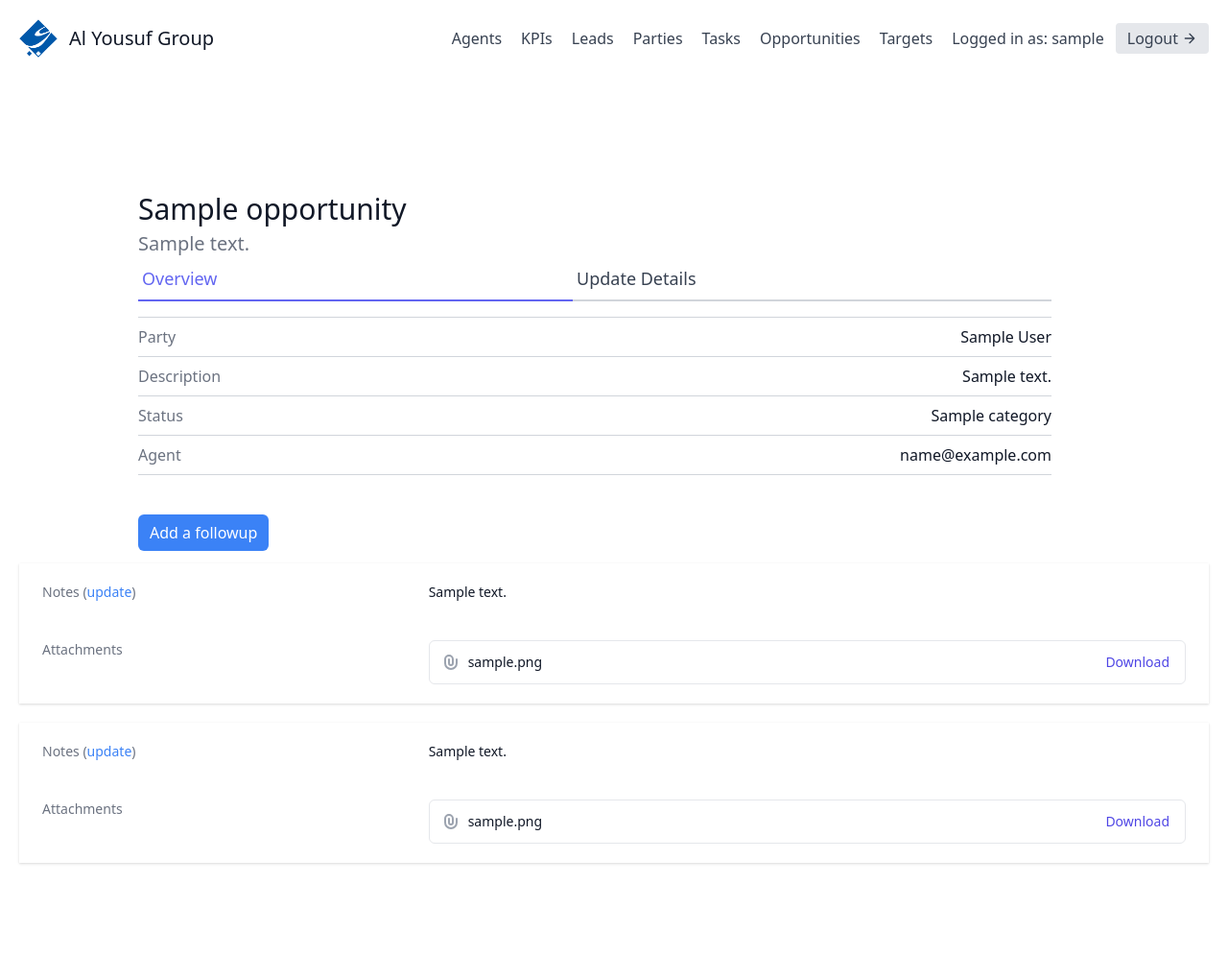
After one commit to Suhail270/AY-CRM, a Django app: page /leads/opportunities/1/ in a window 1280 px wide. The commit adds this page. Shown: the whole page at 96% size. Run offline with Django 4.2, Linux system fonts and the light colour scheme; a user stored in the database is signed in; tables that the repository leaves empty hold one stand-in row (values such as "Sample post"); some libraries are stand-ins or nearby versions.

Commit message:
opportunites + KPI update

```diff
--- a/kpis/templates/kpis/target_list.html
+++ b/kpis/templates/kpis/target_list.html
@@ -7,9 +7,11 @@
                 <div>
                     <h1 class="text-4xl text-gray-800">Targets</h1>
                 </div>
+                {%if request.user.is_organizer%}
                 <div>
                     <a class="text-gray-500 hover:text-blue-500" href="{% url 'kpis:target-create' %}">Create a new Target</a>
                 </div>
+                {%endif%}
             </div>
 
             <div class="flex flex-col w-full">
--- a/kpis/views.py
+++ b/kpis/views.py
@@ -67,7 +67,7 @@ class KpiListView(generic.ListView):
                 print(field_val)
 
                 value = Lead.objects.filter(**{field: field_val}).count()
-                print(Lead.objects.filter(source=field_val))
+                # print(Lead.objects.filter(source=field_val))
             dic = model_to_dict(kpi)
             dic['value'] = value
             queryset.append(dic)
--- a/leads/templates/leads/followup_create.html
+++ b/leads/templates/leads/followup_create.html
@@ -4,7 +4,6 @@
 {% block content %}
 
 <div class="max-w-lg mx-auto">
-    <a class="hover:text-blue-500" href="{% url 'leads:lead-detail' lead.pk %}">Go back to {{ lead.name }}</a>
     <div class="py-5 border-t border-gray-200">
         <h1 class="text-4xl text-gray-800">Create a new followup</h1>
     </div>
--- a/leads/templates/leads/followup_update.html
+++ b/leads/templates/leads/followup_update.html
@@ -4,7 +4,6 @@
 {% block content %}
 
 <div class="max-w-lg mx-auto">
-    <a class="hover:text-blue-500" href="{% url 'leads:lead-detail' object.lead.pk %}">Go back to followup</a>
     <div class="py-5 border-t border-gray-200">
         <h1 class="text-4xl text-gray-800">Update this followup</h1>
     </div>
--- /dev/null
+++ b/leads/templates/leads/opportunity_detail.html
@@ -0,0 +1,143 @@
+{% extends "base.html" %}
+
+{% block content %}
+
+<section class="text-gray-700 body-font overflow-hidden">
+    <div class="container px-5 py-24 mx-auto">
+        <div class="lg:w-4/5 mx-auto flex flex-wrap">
+            <div class="w-full lg:pr-10 lg:py-6 mb-6 lg:mb-0">
+                <div class="w-full flex items-center justify-between space-x-6">
+                    <div class="flex-1 truncate">
+                        <div class="flex items-center space-x-3">
+                            <h3 class="text-3xl text-gray-900 font-medium truncate">{{ opportunity.name }}</h3>
+                        </div>
+                        <p class="mt-1 text-xl text-gray-500 truncate">{{ opportunity.description }}</p>
+                    </div>
+                    {% if lead.profile_picture %}
+                    <img class="w-10 h-10 bg-gray-300 rounded-full flex-shrink-0" src="{{ opportunity.profile_picture.url }}" alt="">
+                    {% endif %}
+                </div>
+                <div class="flex mb-4">
+                    <a href="{% url 'leads:opportunity-detail' opportunity.pk %}" class="flex-grow text-indigo-500 border-b-2 border-indigo-500 py-2 text-lg px-1">
+                        Overview
+                    </a>
+                    <a href="{% url 'leads:opportunity-update' opportunity.pk %}" class="flex-grow border-b-2 border-gray-300 py-2 text-lg px-1">
+                        Update Details
+                    </a>
+                </div>
+
+                <div class="flex border-t border-gray-300 py-2">
+                    <span class="text-gray-500">Party</span>
+                    <span class="ml-auto text-gray-900">{{ opportunity.party }}</span>
+                </div>
+
+                <div class="flex border-t border-gray-300 py-2">
+                    <span class="text-gray-500">Description</span>
+                    <span class="ml-auto text-gray-900">{{ opportunity.description }}</span>
+                </div>
+
+                <div class="flex border-t border-gray-300 py-2">
+                    <span class="text-gray-500">Status</span>
+                    <span class="ml-auto text-gray-900">{{ opportunity.status }}</span>
+                </div>
+
+                <div class="flex border-t border-b mb-6 border-gray-300 py-2">
+                    <span class="text-gray-500">Agent</span>
+                    <span class="ml-auto text-gray-900">{{ opportunity.agent }}</span>
+                </div>
+
+            </div>
+        <span>
+
+        <a href="{% url 'leads:opportunity-followup-create' opportunity.pk %}" class="text-white bg-blue-500 hover:bg-blue-600 px-3 py-2 rounded-md">Add a followup</a>
+
+
+        </span>
+        </div>
+
+        {% for followup in opportunity.followups_opp.all %}
+            <div class="mt-5 shadow px-4 sm:px-6">
+                <div class="py-4 sm:py-5 sm:grid sm:grid-cols-3 sm:gap-4">
+                    <dt class="text-sm font-medium text-gray-500">
+                    Notes (<a href="{% url 'leads:opportunity-followup-update' followup.pk %}" class="text-blue-500 hover:text-blue-700">update</a>)
+                    </dt>
+                    <dd class="mt-1 text-sm text-gray-900 sm:mt-0 sm:col-span-2">
+                    {{ followup.notes }}
+                    </dd>
+                </div>
+                {% if followup.file %}
+                    <div class="py-4 sm:py-5 sm:grid sm:grid-cols-3 sm:gap-4">
+                        <dt class="text-sm font-medium text-gray-500">
+                        Attachments
+                        </dt>
+                        <dd class="mt-1 text-sm text-gray-900 sm:mt-0 sm:col-span-2">
+                        <ul class="border border-gray-200 rounded-md divide-y divide-gray-200">
+                            <li class="pl-3 pr-4 py-3 flex items-center justify-between text-sm">
+                                <div class="w-0 flex-1 flex items-center">
+                                    <!-- Heroicon name: paper-clip -->
+                                    <svg class="flex-shrink-0 h-5 w-5 text-gray-400" xmlns="http://www.w3.org/2000/svg" viewBox="0 0 20 20" fill="currentColor" aria-hidden="true">
+                                    <path fill-rule="evenodd" d="M8 4a3 3 0 00-3 3v4a5 5 0 0010 0V7a1 1 0 112 0v4a7 7 0 11-14 0V7a5 5 0 0110 0v4a3 3 0 11-6 0V7a1 1 0 012 0v4a1 1 0 102 0V7a3 3 0 00-3-3z" clip-rule="evenodd" />
+                                    </svg>
+                                    <span class="ml-2 flex-1 w-0 truncate">
+                                    {{ followup.file.name }}
+                                    </span>
+                                </div>
+                                <div class="ml-4 flex-shrink-0">
+                                    <a href="{{ followup.file.url }}" download class="font-medium text-indigo-600 hover:text-indigo-500">
+                                    Download
+                                    </a>
+                                </div>
+                            </li>
+                        </ul>
+                        </dd>
+                    </div>
+                {% endif %}
+            </div>
+        {% endfor %}
+        {% for followup in opportunity.followups_opp.all %}
+            <div class="mt-5 shadow px-4 sm:px-6">
+                <div class="py-4 sm:py-5 sm:grid sm:grid-cols-3 sm:gap-4">
+                    <dt class="text-sm font-medium text-gray-500">
+                    Notes (<a href="{% url 'leads:opportunity-followup-update' followup.pk %}" class="text-blue-500 hover:text-blue-700">update</a>)
+                    </dt>
+                    <dd class="mt-1 text-sm text-gray-900 sm:mt-0 sm:col-span-2">
+                    {{ followup.notes }}
+                    </dd>
+                </div>
+                {% if followup.file %}
+                    <div class="py-4 sm:py-5 sm:grid sm:grid-cols-3 sm:gap-4">
+                        <dt class="text-sm font-medium text-gray-500">
+                        Attachments
+                        </dt>
+                        <dd class="mt-1 text-sm text-gray-900 sm:mt-0 sm:col-span-2">
+                        <ul class="border border-gray-200 rounded-md divide-y divide-gray-200">
+                            <li class="pl-3 pr-4 py-3 flex items-center justify-between text-sm">
+                                <div class="w-0 flex-1 flex items-center">
+                                    <!-- Heroicon name: paper-clip -->
+                                    <svg class="flex-shrink-0 h-5 w-5 text-gray-400" xmlns="http://www.w3.org/2000/svg" viewBox="0 0 20 20" fill="currentColor" aria-hidden="true">
+                                    <path fill-rule="evenodd" d="M8 4a3 3 0 00-3 3v4a5 5 0 0010 0V7a1 1 0 112 0v4a7 7 0 11-14 0V7a5 5 0 0110 0v4a3 3 0 11-6 0V7a1 1 0 012 0v4a1 1 0 102 0V7a3 3 0 00-3-3z" clip-rule="evenodd" />
+                                    </svg>
+                                    <span class="ml-2 flex-1 w-0 truncate">
+                                    {{ followup.file.name }}
+                                    </span>
+                                </div>
+                                <div class="ml-4 flex-shrink-0">
+                                    <a href="{{ followup.file.url }}" download class="font-medium text-indigo-600 hover:text-indigo-500">
+                                    Download
+                                    </a>
+                                </div>
+                            </li>
+                        </ul>
+                        </dd>
+                    </div>
+                {% endif %}
+            </div>
+        {% endfor %}
+
+
+
+
+
+    </div>
+  </section>
+{% endblock content %}
--- a/leads/urls.py
+++ b/leads/urls.py
@@ -4,7 +4,8 @@ from .views import (
     LeadListView, LeadDetailView, LeadCreateView, LeadUpdateView, LeadDeleteView,
     AssignAgentView, CategoryListView, CategoryDetailView, LeadCategoryUpdateView,
     CategoryCreateView, CategoryUpdateView, CategoryDeleteView, LeadJsonView,
-    FollowUpCreateView, FollowUpUpdateView, FollowUpDeleteView, OpportunityListView, OpportunityConvertView
+    FollowUpCreateView, FollowUpUpdateView, FollowUpDeleteView, OpportunityListView, OpportunityConvertView,
+    OpportunityUpdateView,OpportunityDetailView,OppFollowUpCreateView,OppFollowUpUpdateView
 )
 
 app_name = "leads"
@@ -28,6 +29,11 @@ urlpatterns = [
     path('create-category/', CategoryCreateView.as_view(), name='category-create'),
     path('opportunities/', OpportunityListView.as_view(), name='opportunity-list'),
     path('<int:pk>/opportunities/convert/', OpportunityConvertView.as_view(), name='opportunity-convert'),
+    path('opportunities/<int:pk>/update/', OpportunityUpdateView.as_view(), name='opportunity-update'),
+    path('opportunities/<int:pk>/', OpportunityDetailView.as_view(), name='opportunity-detail'),
+    path('opportunities/<int:pk>/followups/create/', OppFollowUpCreateView.as_view(), name='opportunity-followup-create'),
+    path('opportunities/followups/<int:pk>/', OppFollowUpUpdateView.as_view(), name='opportunity-followup-update'),
+
 
 
 ]
--- a/leads/views.py
+++ b/leads/views.py
@@ -9,7 +9,7 @@ from django.contrib.auth.mixins import LoginRequiredMixin
 from django.http import HttpResponse
 from django.views import generic
 from agents.mixins import OrganizerAndLoginRequiredMixin
-from .models import Lead, Agent, Category, FollowUp, Parties ,Opportunities
+from .models import Lead, Agent, Category, FollowUp, Parties ,Opportunities,UserProfile
 from .forms import (
     LeadForm,
     LeadModelForm,
@@ -18,7 +18,8 @@ from .forms import (
     LeadCategoryUpdateForm,
     CategoryModelForm,
     FollowUpModelForm,
-    OpportunityModelForm
+    OpportunityModelForm,
+    OpportunityUpdateModelForm
 )
 from django.db.models import Q
 
@@ -663,6 +664,7 @@ class OpportunityConvertView(LoginRequiredMixin, generic.CreateView):
             "party": curr_lead.party,
             "converted_date" : datetime.datetime.now,
             "tenant_map_id" : curr_lead.tenant_map_id,
+            "original_lead": curr_lead,
 
         })
         return context
@@ -679,5 +681,97 @@ class OpportunityConvertView(LoginRequiredMixin, generic.CreateView):
         opportunity.party = curr_lead.party
         opportunity.tenant_map_id = curr_lead.tenant_map_id
         opportunity.converted_date = datetime.datetime.now()
+        opportunity.original_lead = curr_lead
         opportunity.save()
+        user = self.request.user
+        converted_category = Category.objects.get(name="Converted")
+        curr_lead.status = converted_category
+        curr_lead.converted_date = datetime.datetime.now()
+        curr_lead.save()
         return super(OpportunityConvertView, self).form_valid(form)
+
+
+class OpportunityUpdateView(LoginRequiredMixin, generic.UpdateView):
+    template_name = "leads/opportunity_update.html"
+    form_class = OpportunityUpdateModelForm
+    context_object_name = "opportunities"
+
+    def get_queryset(self):
+        user = self.request.user
+        # initial queryset of leads for the entire organization
+        queryset = Opportunities.objects.all()
+        if user.is_agent:
+            queryset = queryset.filter(agent=Agent.objects.get(user = user))
+        return queryset
+
+    def get_form(self, form_class=None):
+        form = super().get_form(form_class)
+        user = self.request.user
+        return form
+
+    def get_success_url(self):
+        return reverse("leads:opportunity-list")
+
+    def form_valid(self, form):
+        updatedTask = self.get_object()
+        instance = form.save(commit=False)
+        messages.info(self.request, "You have successfully updated this opportunity")
+        if instance.last_updated_date != datetime.datetime.now():
+            instance.last_updated_date = datetime.datetime.now()
+        instance.save()
+        return super(OpportunityUpdateView, self).form_valid(form)
+
+class OpportunityDetailView(LoginRequiredMixin, generic.DetailView):
+    template_name = "leads/opportunity_detail.html"
+    context_object_name = "opportunity"
+
+    def get_queryset(self):
+        user = self.request.user
+        # initial queryset of leads for the entire organization
+        if user.is_organizer:
+            queryset = Opportunities.objects.filter(organization=user.userprofile)
+        else:
+            queryset = Opportunities.objects.filter(organization=user.agent.organization)
+            # filter for the agent that is logged in
+            queryset = queryset.filter(agent__user=user)
+        return queryset
+
+class OppFollowUpCreateView(LoginRequiredMixin, generic.CreateView):
+    template_name = "leads/followup_create.html"
+    form_class = FollowUpModelForm
+
+    def get_success_url(self):
+        return reverse("leads:opportunity-detail", kwargs={"pk": self.kwargs["pk"]})
+
+    def get_context_data(self, **kwargs):
+        context = super(OppFollowUpCreateView, self).get_context_data(**kwargs)
+        context.update({
+            "opportunity": Opportunities.objects.get(pk=self.kwargs["pk"])
+        })
+        return context
+
+    def form_valid(self, form):
+        opportunity = Opportunities.objects.get(pk=self.kwargs["pk"])
+        followup = form.save(commit=False)
+        followup.opportunity = opportunity
+        followup.save()
+        return super(OppFollowUpCreateView, self).form_valid(form)
+
+
+class OppFollowUpUpdateView(LoginRequiredMixin, generic.UpdateView):
+    template_name = "leads/followup_update.html"
+    form_class = FollowUpModelForm
+
+    def get_queryset(self):
+        user = self.request.user
+        # initial queryset of leads for the entire organization
+        if user.is_organizer:
+            queryset = FollowUp.objects.filter(opportunity__organization=user.userprofile)
+        else:
+            queryset = FollowUp.objects.filter(opportunity__organization=user.agent.organization)
+            # filter for the agent that is logged in
+            queryset = queryset.filter(opportunity__agent__user=user)
+        return queryset
+
+    def get_success_url(self):
+        return reverse("leads:opportunity-detail", kwargs={"pk": self.get_object().opportunity.id})
--- a/templates/navbar.html
+++ b/templates/navbar.html
@@ -29,8 +29,10 @@
       {% else %}
       {% if request.user.is_organizer %}
       <a href="{% url 'agents:agent-list' %}" class="mr-5 hover:text-gray-900"
-        >Agents</a
-      >
+        >Agents</a>
+      <a href="{% url 'kpis:kpi-list' %}" class="mr-5 hover:text-gray-900"
+        >KPIs</a>
+
       {% endif %}
       <a href="{% url 'leads:lead-list' %}" class="mr-5 hover:text-gray-900"
         >Leads</a
@@ -43,8 +45,7 @@
       >
       <a href="{% url 'leads:opportunity-list' %}" class="mr-5 hover:text-gray-900"
       >Opportunities</a>
-      <a href="{% url 'kpis:kpi-list' %}" class="mr-5 hover:text-gray-900"
-      >KPIs</a>
+
       <a href="{% url 'kpis:target-list' %}" class="mr-5 hover:text-gray-900"
       >Targets</a>
       {% endif %}
```
Also changed, not shown: leads/forms.py (+14 -0 lines), leads/models.py (+11 -3 lines), leads/templates/leads/lead_list.html (+73 -1 lines), leads/templates/leads/opportunity_list.html (+9 -1 lines), leads/templates/leads/opportunity_update.html (added, +27 -0 lines), tasks/templates/tasks/task_detail.html (+13 -2 lines), leads/migrations/0008_alter_agent_id_alter_category_id_alter_condition1_id_and_more.py (added), leads/migrations/0009_opportunities_original_lead.py (added), leads/migrations/0010_task_opportunity.py (added), leads/migrations/0011_followup_opportunity.py (added).
